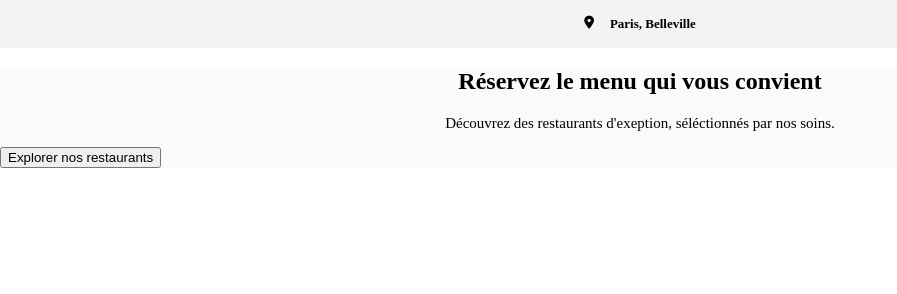
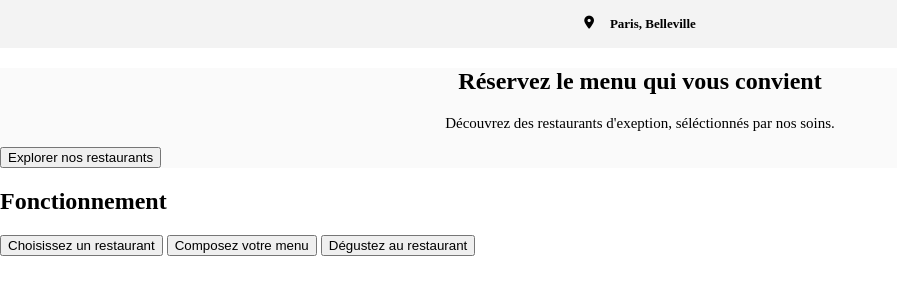
Before and after one commit to biker62/Leclercq_Axel_3_27052021, a plain HTML site: page index.html in a window 1280 px wide. Shown: the whole page, without its empty margins (0-897 px from the left). Drawn offline with Linux system fonts and the light colour scheme.

Commit message:
Création de la catégorie fonctionnement

```diff
--- a/index.html
+++ b/index.html
@@ -28,7 +28,12 @@
         </section>
 
         <!-- FONCTIONNEMENT -->
-
+        <section class="Fonctionnement">
+        <h2 class="Fonctionnement_titre">Fonctionnement</h2>
+        <button class="Choisissez_restaurant">Choisissez un restaurant</button>
+        <button class="Composition">Composez votre menu</button>
+        <button class="Degustation">Dégustez au restaurant</button>
+        </section>
 
         <!-- RESTAURANTS -->
 
```
